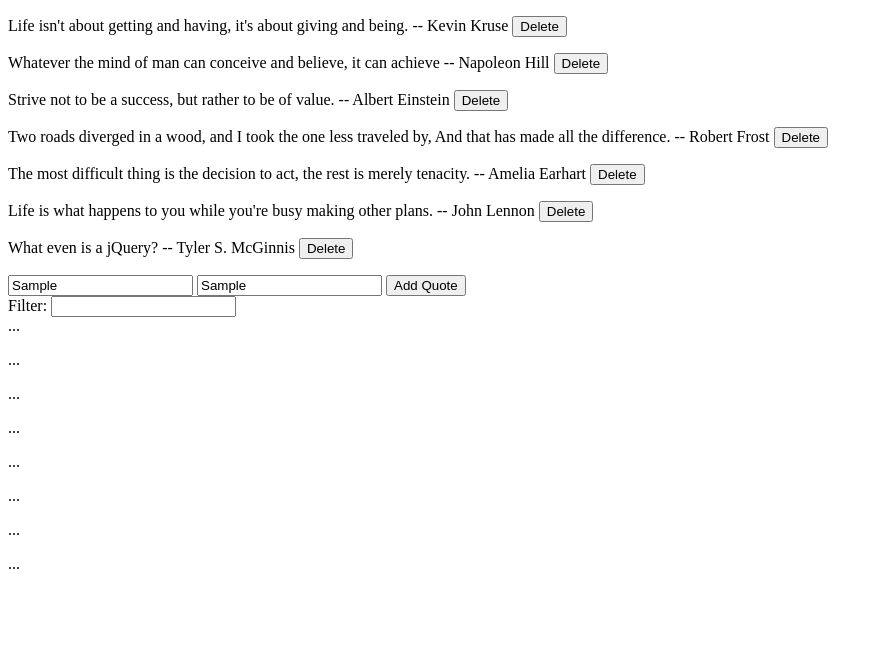
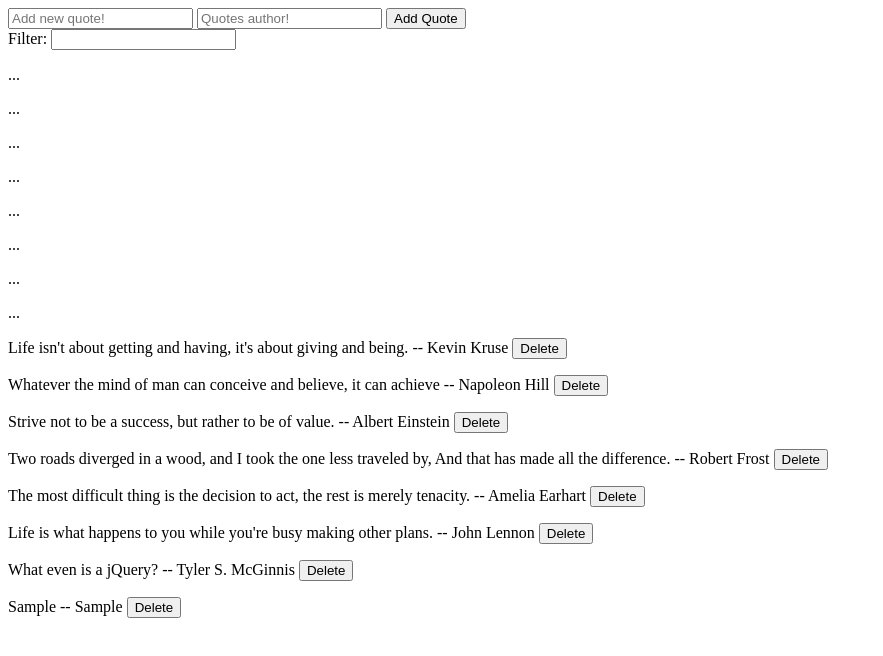
Before and after one commit to Durmaethor/quoteBook, a plain HTML site: page index.html in a window 1280 px wide. Both pictures are taken after typing "Sample", "Sample" into the empty fields and a click on the button "Add Quote". Shown: the whole page, without its empty margins (0-883 px from the left). Drawn offline with nearby package versions, Linux system fonts and the light colour scheme.

Commit message:
It works! Done

```diff
--- a/index.html
+++ b/index.html
@@ -7,14 +7,7 @@
 </head>
 <body ng-controller="mainCtrl">
 
-    <!--This is the layout for the quotes-->
-    <p ng-repeat = "quote in quotes track by $index"> <!--$index adds and interation to the ng-repeat to help track the collection-->
-        <span class = 'text'>{{quote.text}}</span>
-        <span class = 'author'> -- {{quote.author}}</span>
-        <button ng-click = "deleteMe(quote.text)">Delete</button>
-    </p>
-
-    <div>
+       <div>
         <input type="text" placeholder="Add new quote!" ng-model='newQuoteText'></input>
         <input type="text" placeholder="Quotes author!" ng-model='newQuoteAuthor'></input>
         <button ng-click="addQuote()">Add Quote</button>
@@ -22,10 +15,16 @@
     <div>
         Filter: <input type="text" ng-model='filterText'/>
     </div>
-    ...
-    <p ng-repeat="quote in quotes | filter: filterText">...</p>
 
-
+    <div>
+        <p ng-repeat="quote in quotes | filter: filterText">...</p>
+        <!--This is the layout for the quotes-->
+        <p ng-repeat = "quote in quotes track by $index"> <!--$index adds and interation to the ng-repeat to help track the collection-->
+            <span class = 'text'>{{quote.text}}</span>
+            <span class = 'author'> -- {{quote.author}}</span>
+            <button ng-click = "deleteMe(quote.text)">Delete</button>
+        </p>
+    </div>
 
     <script src="https://ajax.googleapis.com/ajax/libs/angularjs/1.6.1/angular.js"></script>
     <script src="js/app.js"></script>
--- a/js/dataService.js
+++ b/js/dataService.js
@@ -16,7 +16,7 @@ angular.module('quoteBook').service('dataService', function(){
     //adds a new quote to the array as long as it meets both requirements
     this.addData = function(newQuote){
         if(newQuote.text && newQuote.author) { //if both properties are present
-            quotes.push(quotes); //push to the quotes array
+            quotes.push(newQuote); //push to the quotes array
             return true;
         }
         return false;
--- a/js/mainCtrl.js
+++ b/js/mainCtrl.js
@@ -9,7 +9,7 @@ angular.module('quoteBook').controller('mainCtrl', function($scope, dataService)
     $scope.addQuote = function(){
         var newQuote = {
             text:$scope.newQuoteText,
-            auther:$scope.newQuoteAuthor
+            author:$scope.newQuoteAuthor
         }
         if(dataService.addData(newQuote)){
             $scope.newQuoteText = '';
```
